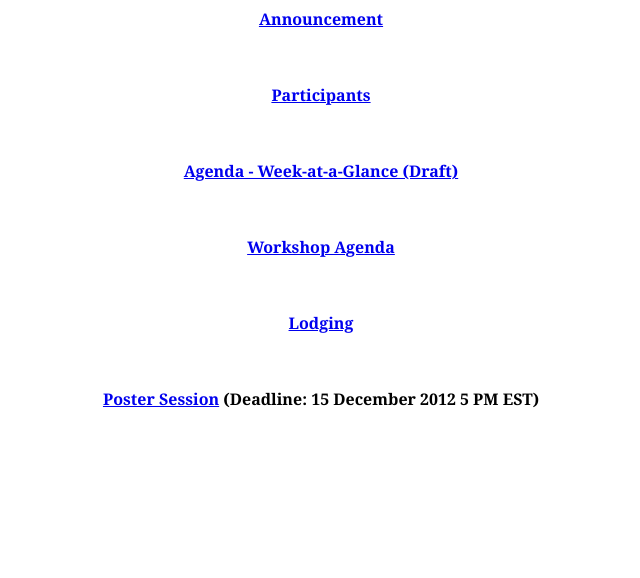
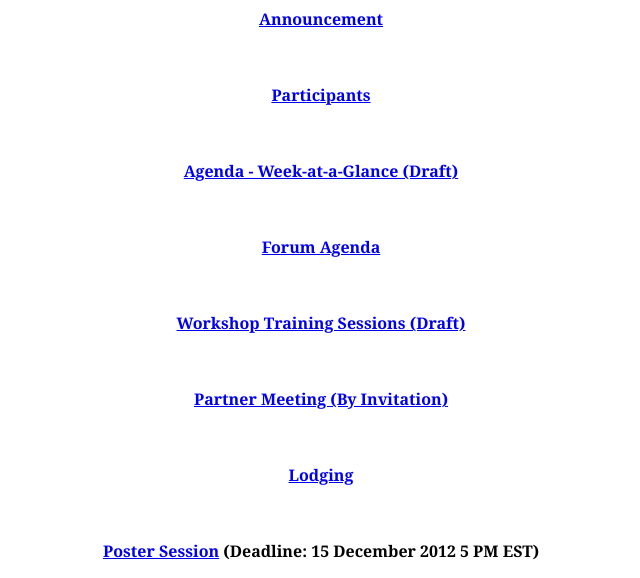
Before and after one commit to ideaesb/pacis-home, a PHP site: page /picsf/index.php in a window 1280 px wide. Shown: the part 711-1289 px from the top of the page, without its empty margins (319-959 px from the left). Before the commit the page ends 1119 px from the top, so only its background shows below. Run offline with PHP 8.4, Linux system fonts and the light colour scheme.

Commit message:
updated - 15 Jan

```diff
--- a/picsf/index.php
+++ b/picsf/index.php
@@ -37,7 +37,11 @@ style='font-size:14.0pt;font-family:"Cambria","serif"'>University of the South P
 <p class=MsoBodyText><b><span style='font-size:12.0pt;font-family:"Cambria","serif"'>&nbsp;</span></b></p>
 <p class=MsoBodyText align=center style='text-align:center'><b><span style='font-size:12.0pt;font-family:"Cambria","serif"'><a href="glance.pdf" target="_blank">Agenda - Week-at-a-Glance (Draft)</a></span></b></p>
 <p class=MsoBodyText><b><span style='font-size:12.0pt;font-family:"Cambria","serif"'>&nbsp;</span></b></p>
-<p class=MsoBodyText align=center style='text-align:center'><b><span style='font-size:12.0pt;font-family:"Cambria","serif"'><a href="agenda.pdf" target="_blank">Workshop Agenda</a></span></b></p>
+<p class=MsoBodyText align=center style='text-align:center'><b><span style='font-size:12.0pt;font-family:"Cambria","serif"'><a href="forum.pdf" target="_blank">Forum Agenda</a></span></b></p>
+<p class=MsoBodyText><b><span style='font-size:12.0pt;font-family:"Cambria","serif"'>&nbsp;</span></b></p>
+<p class=MsoBodyText align=center style='text-align:center'><b><span style='font-size:12.0pt;font-family:"Cambria","serif"'><a href="agenda.pdf" target="_blank">Workshop Training Sessions (Draft)</a></span></b></p>
+<p class=MsoBodyText><b><span style='font-size:12.0pt;font-family:"Cambria","serif"'>&nbsp;</span></b></p>
+<p class=MsoBodyText align=center style='text-align:center'><b><span style='font-size:12.0pt;font-family:"Cambria","serif"'><a href="partners.pdf" target="_blank">Partner Meeting (By Invitation)</a></span></b></p>
 <p class=MsoBodyText><b><span style='font-size:12.0pt;font-family:"Cambria","serif"'>&nbsp;</span></b></p>
 <p class=MsoBodyText align=center style='text-align:center'><b><span style='font-size:12.0pt;font-family:"Cambria","serif"'><a href="lodging.pdf" target="_blank">Lodging</a></span></b></p>
 <p class=MsoBodyText><b><span style='font-size:12.0pt;font-family:"Cambria","serif"'>&nbsp;</span></b></p>
```
Also changed, not shown: 4 other files.
